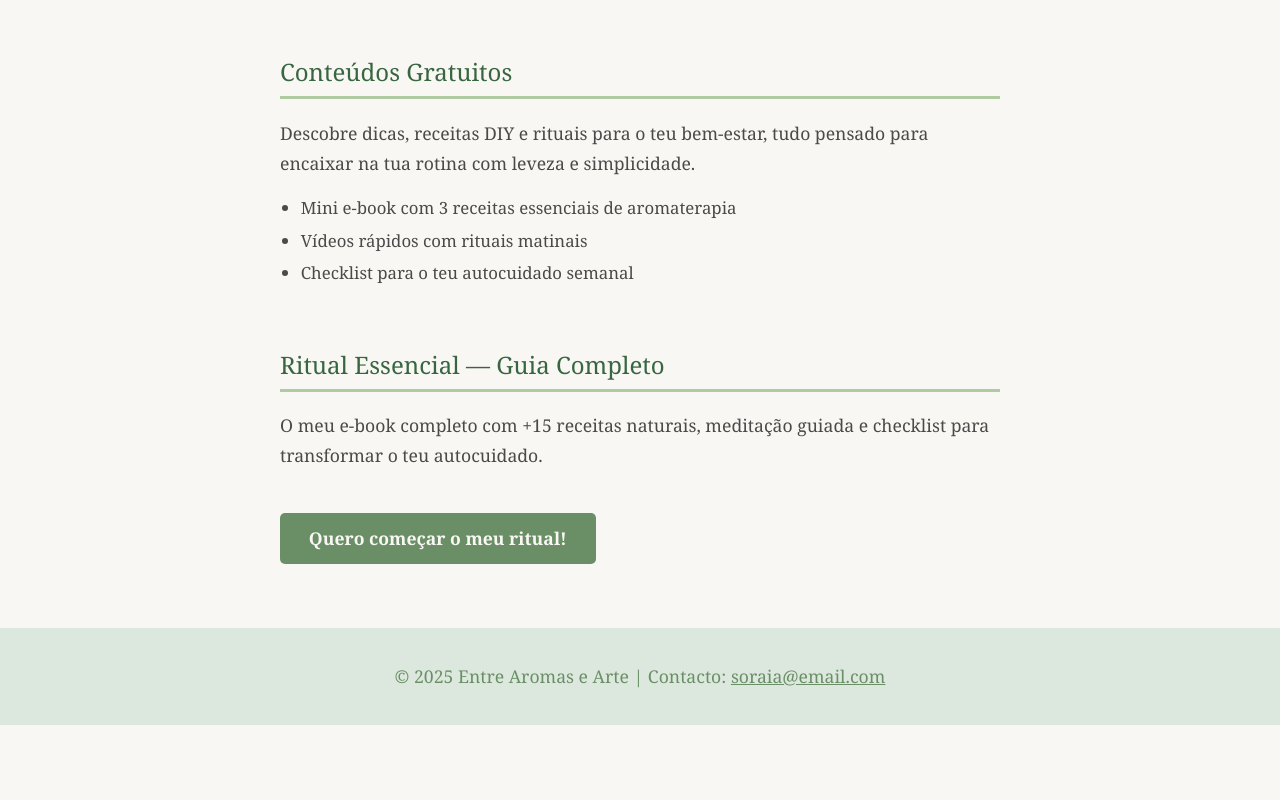
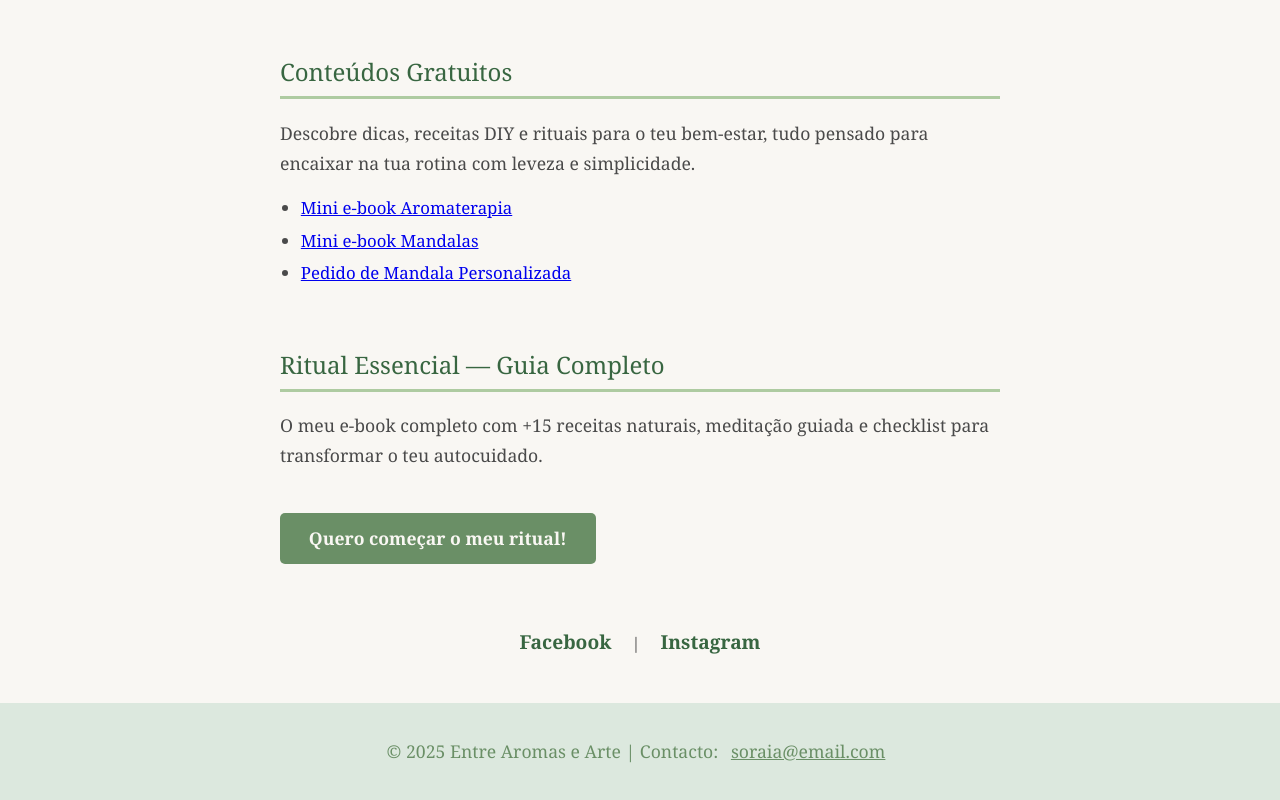
Before and after one commit to AromasEArte/ritual-essencial, a plain HTML site: page index.html in a window 1280 px wide. Shown: the part 486-1286 px from the top of the page. Before the commit the page ends 1211 px from the top, so only its background shows below. Drawn offline with Linux system fonts and the light colour scheme.

Commit message:
Update index.html

```diff
--- a/index.html
+++ b/index.html
@@ -98,6 +98,18 @@
   footer a {
     color: #6a8f66;
     text-decoration: underline;
+    margin: 0 0.5rem;
+  }
+  .social-links {
+    text-align: center;
+    margin-bottom: 2rem;
+  }
+  .social-links a {
+    text-decoration: none;
+    color: #386641;
+    font-weight: bold;
+    margin: 0 1rem;
+    font-size: 1.2rem;
   }
   @media (max-width: 600px) {
     #sobre {
@@ -134,9 +146,9 @@
     <h2>Conte&uacute;dos Gratuitos</h2>
     <p>Descobre dicas, receitas DIY e rituais para o teu bem-estar, tudo pensado para encaixar na tua rotina com leveza e simplicidade.</p>
     <ul>
-      <li>Mini e-book com 3 receitas essenciais de aromaterapia</li>
-      <li>V&iacute;deos r&aacute;pidos com rituais matinais</li>
-      <li>Checklist para o teu autocuidado semanal</li>
+      <li><a href="https://tally.so/r/wQXQLl" target="_blank" rel="noopener noreferrer">Mini e-book Aromaterapia</a></li>
+      <li><a href="https://tally.so/r/3jpREQ" target="_blank" rel="noopener noreferrer">Mini e-book Mandalas</a></li>
+      <li><a href="https://tally.so/r/wMgWQ8" target="_blank" rel="noopener noreferrer">Pedido de Mandala Personalizada</a></li>
     </ul>
   </section>
 
@@ -146,10 +158,15 @@
     <a href="#comprar" class="btn-primary">Quero come&ccedil;ar o meu ritual!</a>
   </section>
 
+  <div class="social-links">
+    <a href="https://www.facebook.com/EntreAromasEArte" target="_blank" rel="noopener noreferrer">Facebook</a> |
+    <a href="https://www.instagram.com/soraialopesfilipe" target="_blank" rel="noopener noreferrer">Instagram</a>
+  </div>
+
 </main>
 
 <footer>
-  <p>&copy; 2025 Entre Aromas e Arte | Contacto: <a href="mailto:soraia@email.com">soraia@email.com</a></p>
+  <p>&copy; 2025 Entre Aromas e Arte | Contacto: <a href="mailto:aromasearte.soraia@gmail.com">soraia@email.com</a></p>
 </footer>
 
 </body>
```
